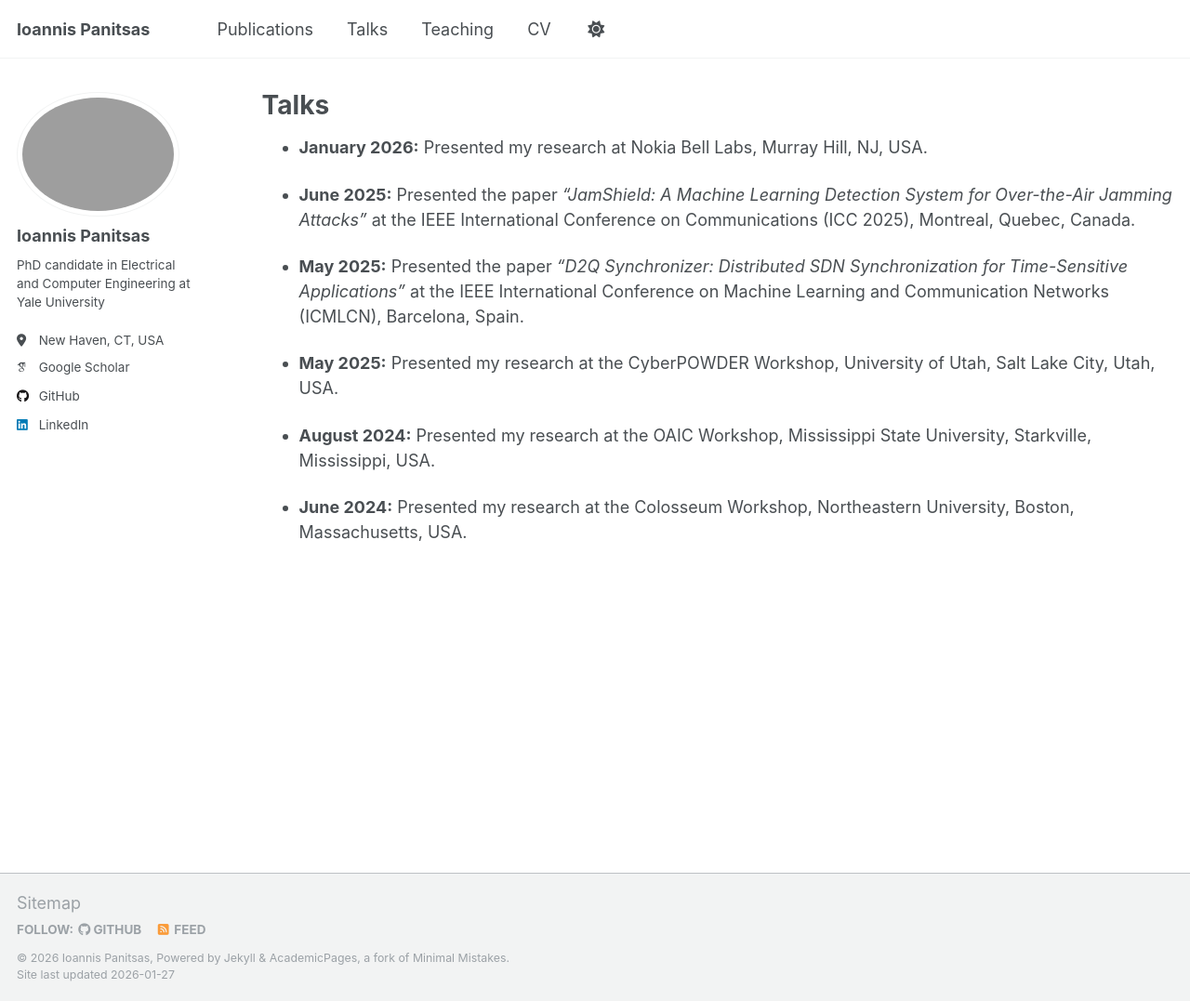
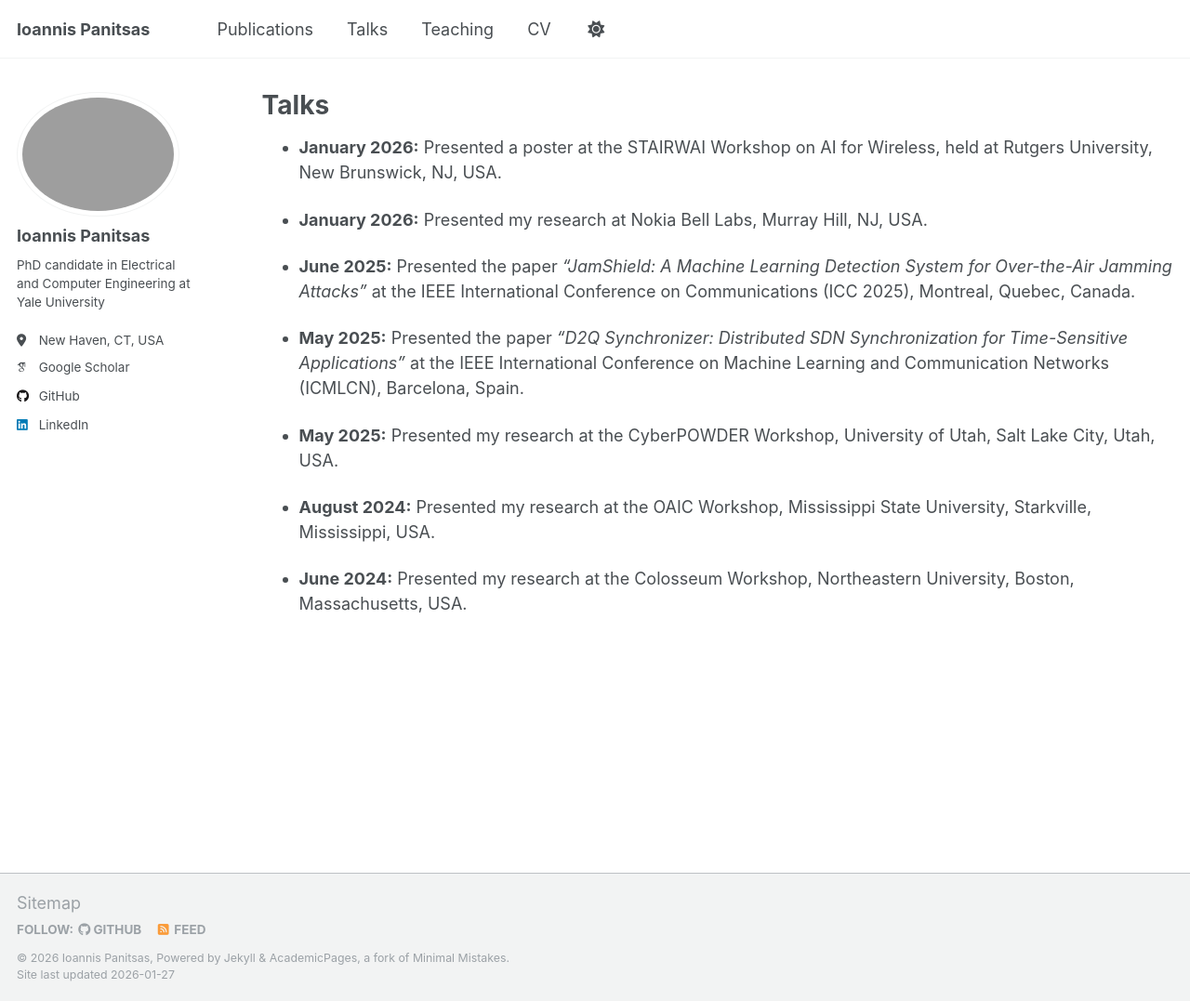
Before and after one commit to panitsasi/panitsasi.github.io, a Jekyll site: the page built from _pages/talks.md, in a window 1280 px wide and 1077 px high. Shown: the whole window at 93% size. Built offline with Jekyll 4.4.1, drawn with Linux system fonts in a browser that asks for light colours; some web fonts are replaced.

Commit message:
Update talks.md

```diff
--- a/_pages/talks.md
+++ b/_pages/talks.md
@@ -4,6 +4,8 @@ title: "Talks"
 permalink: /talks/
 author_profile: true
 ---
+
+* **January 2026:** Presented a poster at the STAIRWAI Workshop on AI for Wireless, held at Rutgers University, New Brunswick, NJ, USA.
 
 * **January 2026:** Presented my research at Nokia Bell Labs, Murray Hill, NJ, USA.
 
```
